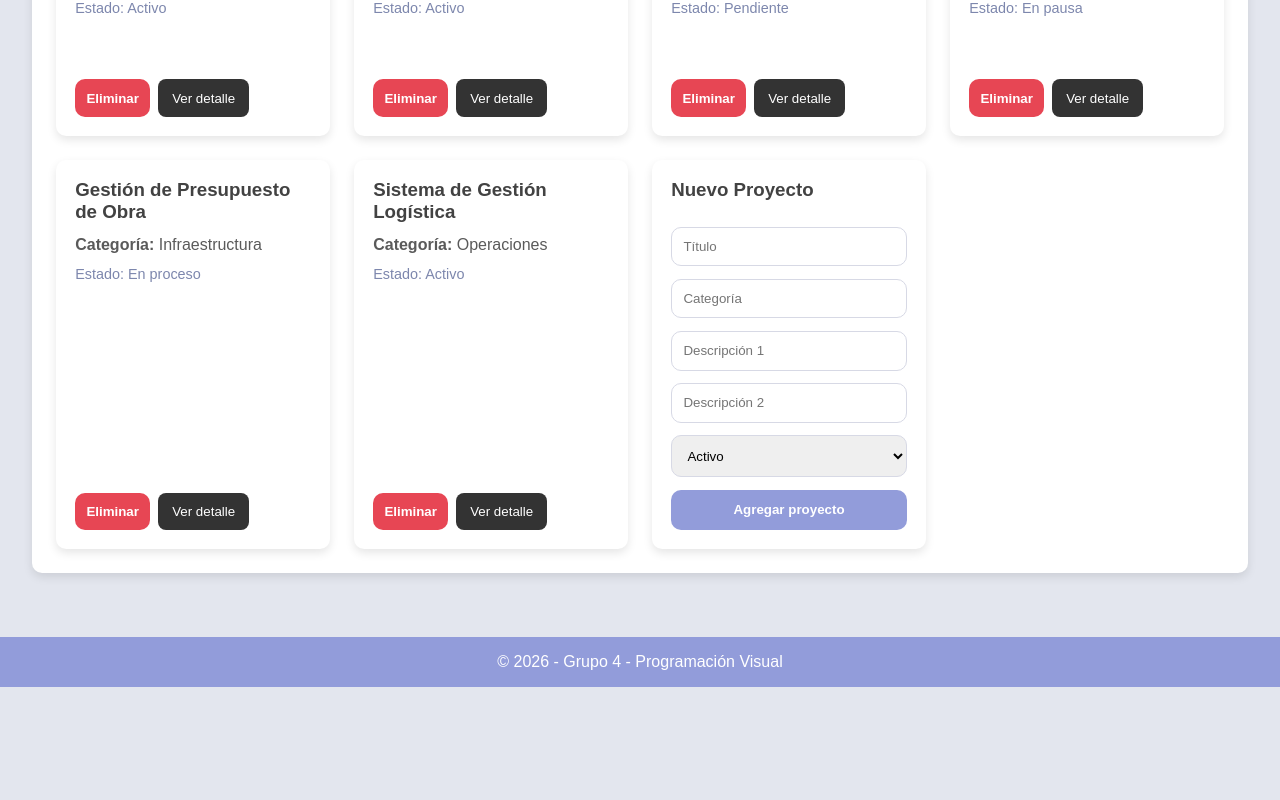
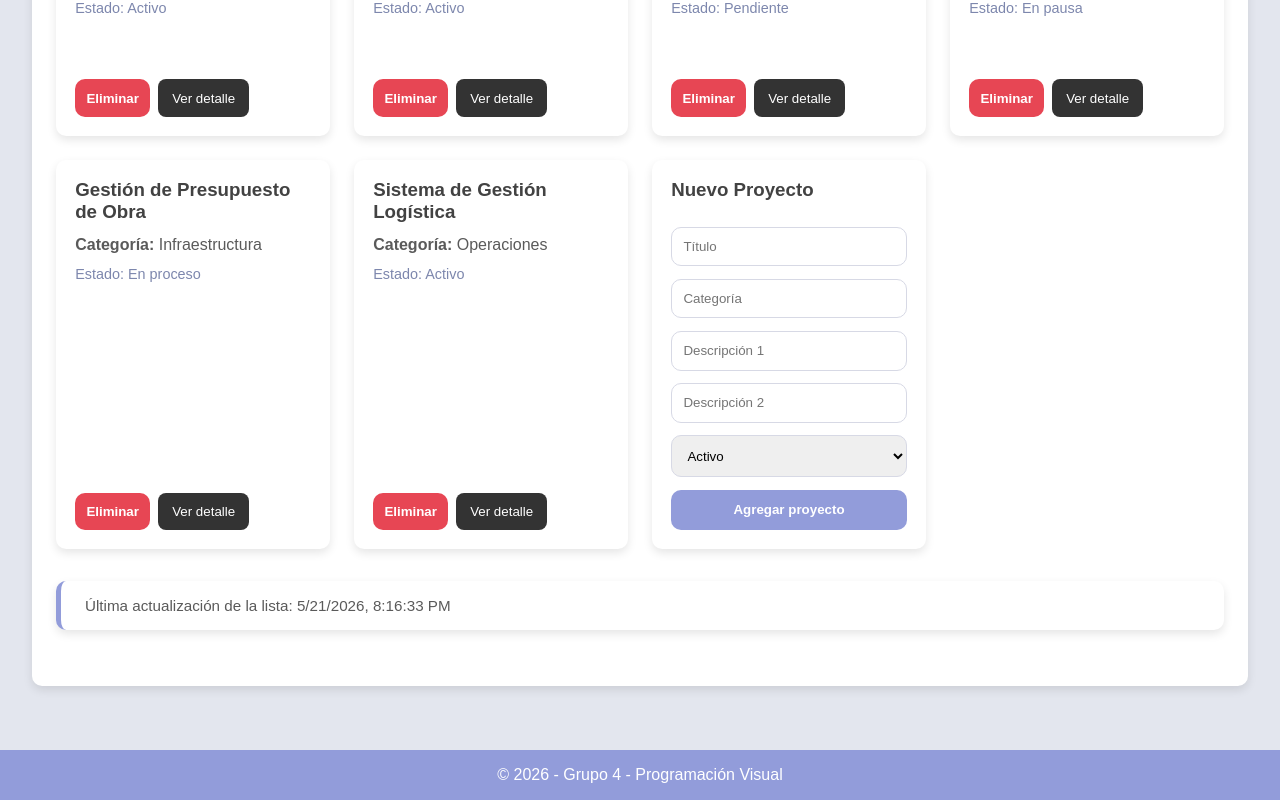
Before and after one commit to victoriaavalee/pv_tp3_grupo4, a React (Vite) app in the folder mi-proyecto/: page / in a window 1280 px wide. Shown: the part 689-1489 px from the top of the page. Before the commit the page ends 1376 px from the top, so only its background shows below. Built offline with nearby package versions, Linux system fonts and the light colour scheme.

Commit message:
Punto 1 - Crear RegistroActividad

```diff
--- a/mi-proyecto/src/components/ListaProyectos.jsx
+++ b/mi-proyecto/src/components/ListaProyectos.jsx
@@ -2,12 +2,16 @@ import { useState, useEffect } from 'react';
 import { obtenerProyectos, agregarProyecto, eliminarProyecto, buscarProyecto } from '../services/proyectoService.js';
 import ProyectoCard from './ProyectoCard';
 import DetalleProyecto from './DetalleProyecto';
+import RegistroActividad from './RegistroActividad';
 import '../css/ListaProyectos.css';
 
 function ListaProyectos() {
   const [proyectos, setProyectos] = useState([]);
   const [busqueda, setBusqueda] = useState('');
   const [proyectoSeleccionado, setProyectoSeleccionado] = useState(null);
+  const [ultimaActualizacion, setUltimaActualizacion] = useState(
+    new Date().toLocaleString()
+  );
   const [nuevoProyecto, setNuevoProyecto] = useState({
     titulo: '',
     categoria: '',
@@ -25,6 +29,7 @@ function ListaProyectos() {
   const handleEliminar = (id) => {
     eliminarProyecto(id);
     setProyectos(buscarProyecto(busqueda));
+    setUltimaActualizacion(new Date().toLocaleString());
   };
 
   const handleBuscar = (e) => {
@@ -46,6 +51,7 @@ function ListaProyectos() {
     }
     agregarProyecto({ id: Date.now(), ...nuevoProyecto });
     setProyectos(obtenerProyectos());
+    setUltimaActualizacion(new Date().toLocaleString());
     setNuevoProyecto({ titulo: '', categoria: '', estado: 'Activo', descripcion1: '', descripcion2: '', recursos: [], equipo: [] });
   };
 
@@ -93,6 +99,9 @@ function ListaProyectos() {
           <button className="btn-agregar" onClick={handleAgregar}>Agregar proyecto</button>
         </article>
       </div>
+      <RegistroActividad
+        fecha={ultimaActualizacion}
+    />
     </section>
   );
 }
--- /dev/null
+++ b/mi-proyecto/src/components/RegistroActividad.jsx
@@ -0,0 +1,16 @@
+import '../css/RegistroActividad.css';
+
+function RegistroActividad({ fecha }) {
+    if (!fecha) return null;
+    return (
+        <section className="registro-actividad">
+            <p>
+                Última actualización de la lista:
+                {' '}
+                {fecha}
+            </p>
+        </section>
+    );
+}
+
+export default RegistroActividad;
--- /dev/null
+++ b/mi-proyecto/src/css/RegistroActividad.css
@@ -0,0 +1,14 @@
+.registro-actividad {
+    margin-top: 2rem;
+    padding: 1rem 1.5rem;
+    background-color: white;
+    border-radius: var(--radius);
+    box-shadow: var(--shadow);
+    border-left: 5px solid var(--primary);
+}
+
+.registro-actividad p {
+    margin: 0;
+    color: var(--text-secondary);
+    font-size: 0.95rem;
+}
```
